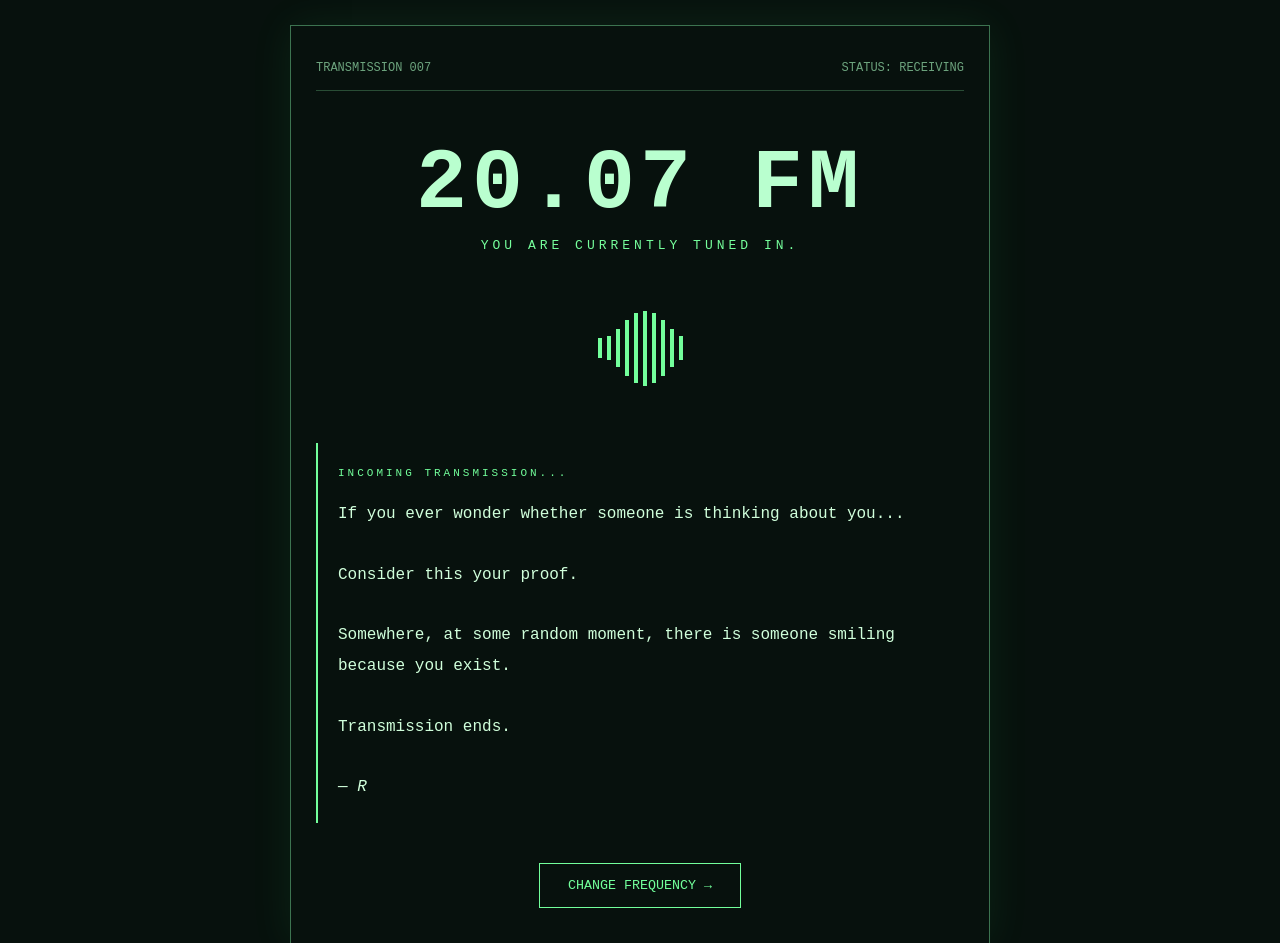
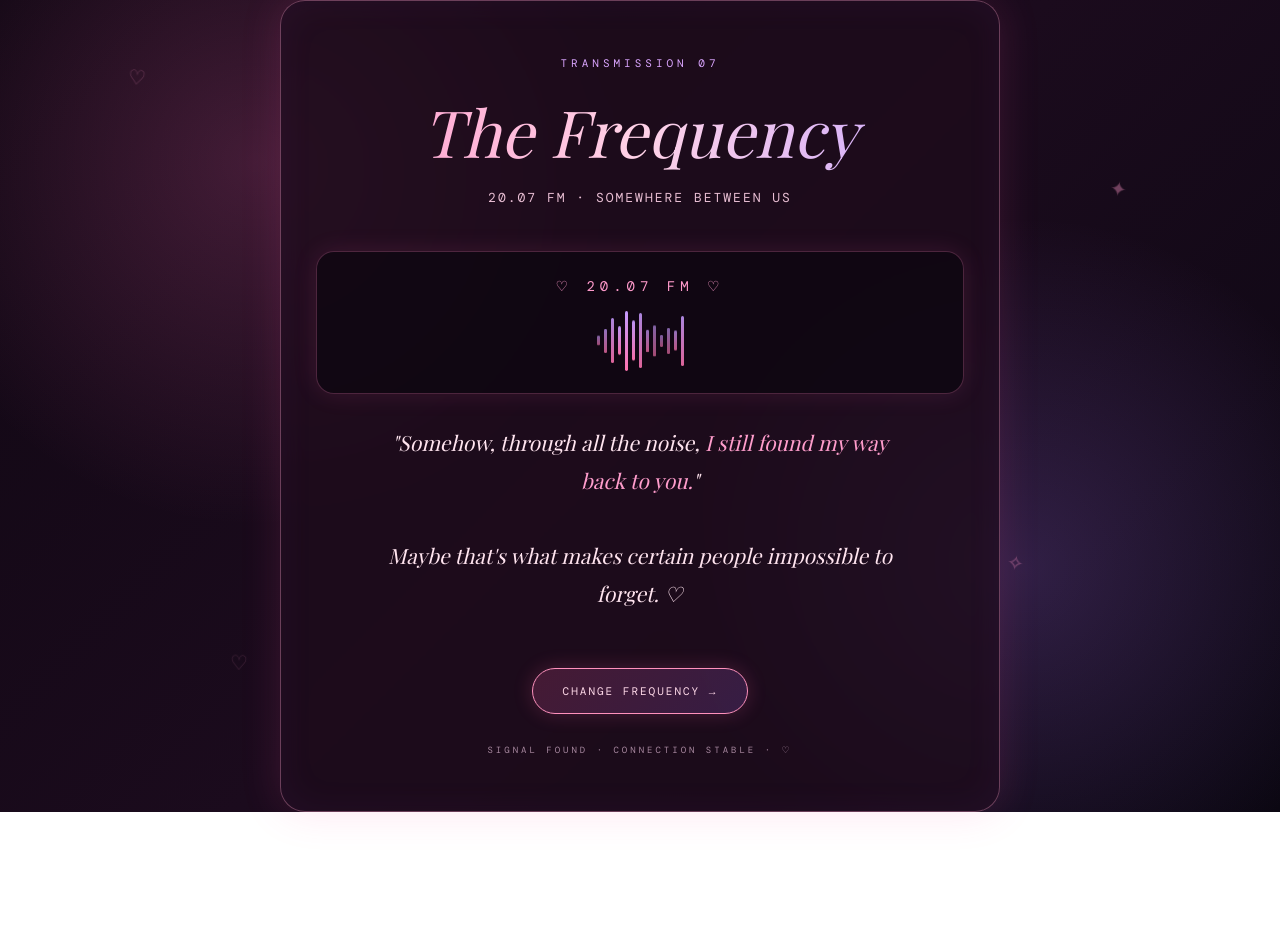
Before and after one commit to Aarvi-7/boyfrnds-day, a plain HTML site: page page7.html in a window 1280 px wide. Shown: the top 943 px of the page. After the commit the page ends 812 px from the top, so only its background shows below. Drawn offline with nearby package versions, Linux system fonts and the light colour scheme; a web font is replaced by a local one.

Commit message:
Update page7.html

```diff
--- a/page7.html
+++ b/page7.html
@@ -4,165 +4,348 @@
 <meta charset="UTF-8">
 <meta name="viewport" content="width=device-width, initial-scale=1.0">
 
-<title>The Frequency</title>
+<title>The Frequency ♡</title>
 
 <style>
+@import url('https://fonts.googleapis.com/css2?family=DM+Mono&family=Playfair+Display:ital,wght@0,400;0,500;1,400&display=swap');
+
 * {
+    margin: 0;
+    padding: 0;
     box-sizing: border-box;
 }
 
 body {
-    margin: 0;
     min-height: 100vh;
-    background: #07110d;
-    color: #b9ffcf;
-    font-family: "Courier New", monospace;
+    background:
+        radial-gradient(circle at 20% 20%, rgba(255, 105, 180, 0.20), transparent 30%),
+        radial-gradient(circle at 80% 70%, rgba(170, 120, 255, 0.20), transparent 30%),
+        linear-gradient(135deg, #100713, #1b0b1d, #0b0712);
+
+    color: #ffeaf4;
+    font-family: 'DM Mono', monospace;
+
     display: flex;
     justify-content: center;
     align-items: center;
-    padding: 25px;
+
+    overflow-x: hidden;
 }
 
-.radio {
-    width: 100%;
-    max-width: 700px;
-    border: 1px solid #3c7350;
-    padding: 35px 25px;
-    box-shadow: 0 0 40px rgba(80,255,130,.08);
+/* FLOATING HEARTS */
+
+.heart {
+    position: fixed;
+    color: rgba(255, 150, 200, 0.5);
+    font-size: 20px;
+    animation: float 7s infinite ease-in-out;
+    pointer-events: none;
 }
 
-.top {
-    display: flex;
-    justify-content: space-between;
-    font-size: 12px;
-    color: #6da47e;
-    border-bottom: 1px solid #294d35;
-    padding-bottom: 15px;
+.h1 { top: 10%; left: 10%; }
+.h2 { top: 25%; right: 12%; animation-delay: 2s; }
+.h3 { bottom: 15%; left: 18%; animation-delay: 4s; }
+.h4 { bottom: 25%; right: 20%; animation-delay: 1s; }
+
+@keyframes float {
+    0%,100% {
+        transform: translateY(0) rotate(0deg);
+        opacity: .3;
+    }
+
+    50% {
+        transform: translateY(-25px) rotate(10deg);
+        opacity: .8;
+    }
+}
+
+/* MAIN CARD */
+
+.container {
+    width: 90%;
+    max-width: 720px;
+
+    padding: 55px 35px;
+
+    text-align: center;
+
+    background: rgba(30, 12, 28, 0.78);
+
+    border: 1px solid rgba(255, 160, 205, 0.35);
+
+    border-radius: 25px;
+
+    box-shadow:
+        0 0 40px rgba(255, 80, 160, 0.15),
+        inset 0 0 40px rgba(180, 100, 255, 0.05);
+
+    backdrop-filter: blur(12px);
+
+    position: relative;
+}
+
+/* TOP */
+
+.small {
+    font-size: 11px;
+    letter-spacing: 4px;
+    color: #dba6ff;
+    margin-bottom: 18px;
 }
 
 h1 {
-    font-size: clamp(45px, 10vw, 85px);
-    text-align: center;
-    margin: 45px 0 5px;
-    letter-spacing: 5px;
+    font-family: 'Playfair Display', serif;
+    font-size: clamp(38px, 8vw, 65px);
+    font-weight: 400;
+    font-style: italic;
+
+    background: linear-gradient(
+        90deg,
+        #ff9acb,
+        #ffd2e7,
+        #c9a7ff
+    );
+
+    -webkit-background-clip: text;
+    -webkit-text-fill-color: transparent;
+
+    margin-bottom: 15px;
+}
+
+.subtitle {
+    color: #e9bfd4;
+    font-size: 13px;
+    letter-spacing: 2px;
+}
+
+/* RADIO */
+
+.radio {
+    margin: 45px auto 30px;
+
+    padding: 25px;
+
+    border-radius: 18px;
+
+    background: rgba(10, 5, 15, 0.65);
+
+    border: 1px solid rgba(255, 130, 190, 0.25);
+
+    box-shadow:
+        0 0 25px rgba(255, 100, 180, 0.12);
 }
 
 .frequency {
-    text-align: center;
-    color: #76ff9c;
-    letter-spacing: 4px;
-    font-size: 13px;
+    color: #ff9acb;
+    font-size: 14px;
+    letter-spacing: 5px;
+    margin-bottom: 18px;
 }
 
 .wave {
-    height: 100px;
-    margin: 45px 0;
+    height: 55px;
+
     display: flex;
     justify-content: center;
     align-items: center;
-    gap: 5px;
+    gap: 4px;
 }
 
 .wave span {
-    width: 4px;
-    height: 25px;
-    background: #72ff9b;
+    width: 3px;
+
+    background: linear-gradient(
+        to top,
+        #ff73ae,
+        #c49aff
+    );
+
+    border-radius: 10px;
+
     animation: pulse 1s infinite ease-in-out;
 }
 
-.wave span:nth-child(2) { animation-delay:.1s; }
-.wave span:nth-child(3) { animation-delay:.2s; }
-.wave span:nth-child(4) { animation-delay:.3s; }
-.wave span:nth-child(5) { animation-delay:.4s; }
-.wave span:nth-child(6) { animation-delay:.5s; }
-.wave span:nth-child(7) { animation-delay:.6s; }
-.wave span:nth-child(8) { animation-delay:.7s; }
-.wave span:nth-child(9) { animation-delay:.8s; }
-.wave span:nth-child(10) { animation-delay:.9s; }
+.wave span:nth-child(1) { height: 15px; animation-delay: .1s; }
+.wave span:nth-child(2) { height: 30px; animation-delay: .2s; }
+.wave span:nth-child(3) { height: 45px; animation-delay: .3s; }
+.wave span:nth-child(4) { height: 25px; animation-delay: .4s; }
+.wave span:nth-child(5) { height: 50px; animation-delay: .5s; }
+.wave span:nth-child(6) { height: 35px; animation-delay: .6s; }
+.wave span:nth-child(7) { height: 55px; animation-delay: .7s; }
+.wave span:nth-child(8) { height: 28px; animation-delay: .8s; }
+.wave span:nth-child(9) { height: 48px; animation-delay: .9s; }
+.wave span:nth-child(10) { height: 20px; animation-delay: 1s; }
+.wave span:nth-child(11) { height: 40px; animation-delay: 1.1s; }
+.wave span:nth-child(12) { height: 25px; animation-delay: 1.2s; }
+.wave span:nth-child(13) { height: 50px; animation-delay: 1.3s; }
 
 @keyframes pulse {
-    0%,100% { height:20px; }
-    50% { height:75px; }
+    0%,100% {
+        transform: scaleY(.6);
+        opacity: .6;
+    }
+
+    50% {
+        transform: scaleY(1.2);
+        opacity: 1;
+    }
 }
 
+/* MESSAGE */
+
 .message {
-    border-left: 2px solid #72ff9b;
-    padding: 20px;
-    line-height: 1.9;
-    color: #d0ffdb;
+    margin: 30px auto;
+
+    max-width: 520px;
+
+    font-family: 'Playfair Display', serif;
+
+    font-size: 21px;
+
+    line-height: 1.8;
+
+    font-style: italic;
+
+    color: #ffe4ef;
 }
 
-.message::before {
-    content: "INCOMING TRANSMISSION...";
-    display: block;
-    color: #72ff9b;
-    font-size: 11px;
-    letter-spacing: 3px;
-    margin-bottom: 15px;
+.message span {
+    color: #ff9dcc;
 }
 
-button {
-    display: block;
-    margin: 40px auto 0;
-    padding: 14px 28px;
-    background: transparent;
-    border: 1px solid #72ff9b;
-    color: #72ff9b;
-    font-family: inherit;
-    cursor: pointer;
+/* BUTTON */
+
+.next-btn {
+    display: inline-block;
+
+    margin-top: 25px;
+
+    padding: 15px 30px;
+
+    border-radius: 30px;
+
+    border: 1px solid #ff91bd;
+
+    background: linear-gradient(
+        135deg,
+        rgba(255, 100, 170, .18),
+        rgba(170, 110, 255, .18)
+    );
+
+    color: #ffd9e9;
+
+    text-decoration: none;
+
+    font-size: 11px;
+
+    letter-spacing: 2px;
+
+    transition: .3s;
+
+    box-shadow:
+        0 0 20px rgba(255, 100, 170, .2);
 }
 
-button:hover {
-    background: #72ff9b;
-    color: #07110d;
+.next-btn:hover {
+    transform: scale(1.06);
+
+    background: rgba(255, 120, 180, .3);
+
+    box-shadow:
+        0 0 35px rgba(255, 100, 180, .5);
+}
+
+/* BOTTOM */
+
+.footer {
+    margin-top: 30px;
+
+    font-size: 9px;
+
+    letter-spacing: 3px;
+
+    color: #a889a0;
+}
+
+@media(max-width:600px) {
+
+    .container {
+        padding: 40px 20px;
+    }
+
+    .message {
+        font-size: 18px;
+    }
+
+    .frequency {
+        letter-spacing: 3px;
+    }
 }
 </style>
 </head>
 
 <body>
 
-<div class="radio">
+<div class="heart h1">♡</div>
+<div class="heart h2">✦</div>
+<div class="heart h3">♡</div>
+<div class="heart h4">✧</div>
 
-    <div class="top">
-        <span>TRANSMISSION 007</span>
-        <span>STATUS: RECEIVING</span>
+<div class="container">
+
+    <div class="small">
+        TRANSMISSION 07
     </div>
 
-    <h1>20.07 FM</h1>
+    <h1>The Frequency</h1>
 
-    <div class="frequency">
-        YOU ARE CURRENTLY TUNED IN.
+    <div class="subtitle">
+        20.07 FM · SOMEWHERE BETWEEN US
     </div>
 
-    <div class="wave">
-        <span></span><span></span><span></span><span></span><span></span>
-        <span></span><span></span><span></span><span></span><span></span>
+    <div class="radio">
+
+        <div class="frequency">
+            ♡ 20.07 FM ♡
+        </div>
+
+        <div class="wave">
+            <span></span>
+            <span></span>
+            <span></span>
+            <span></span>
+            <span></span>
+            <span></span>
+            <span></span>
+            <span></span>
+            <span></span>
+            <span></span>
+            <span></span>
+            <span></span>
+            <span></span>
+        </div>
+
     </div>
 
     <div class="message">
-        If you ever wonder whether someone is thinking about you...
+
+        "Somehow, through all the noise,
+        <span>I still found my way back to you.</span>"
 
         <br><br>
 
-        Consider this your proof.
+        Maybe that's what makes certain people
+        impossible to forget. ♡
 
-        <br><br>
-
-        Somewhere, at some random moment,
-        there is someone smiling because you exist.
-
-        <br><br>
-
-        Transmission ends.
-
-        <br><br>
-
-        <em>— R</em>
     </div>
 
-    <button onclick="location.href='page8.html'">
+    <a href="./page8.html" class="next-btn">
         CHANGE FREQUENCY →
-    </button>
+    </a>
+
+    <div class="footer">
+        SIGNAL FOUND · CONNECTION STABLE · ♡
+    </div>
 
 </div>
 
```
